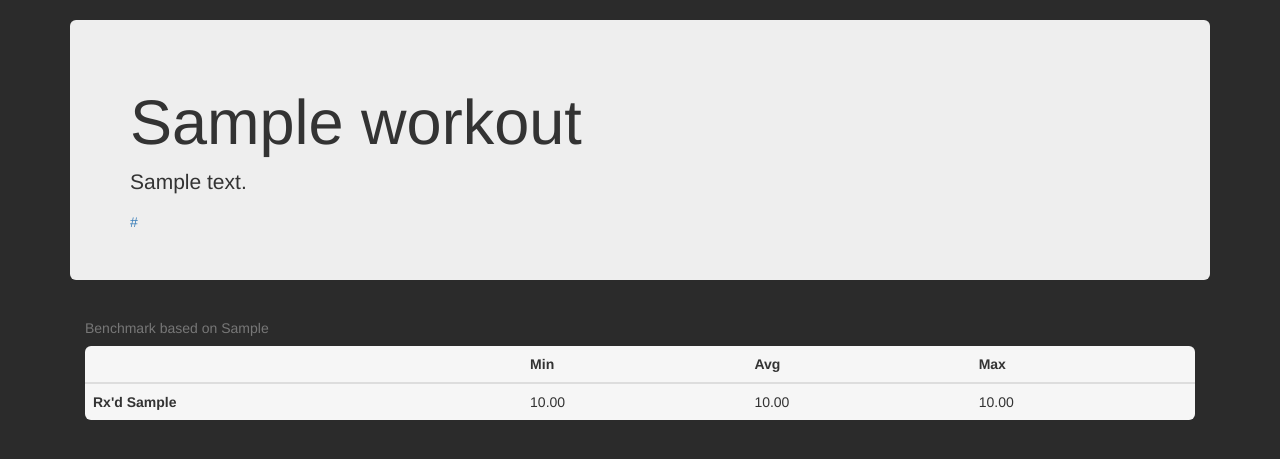
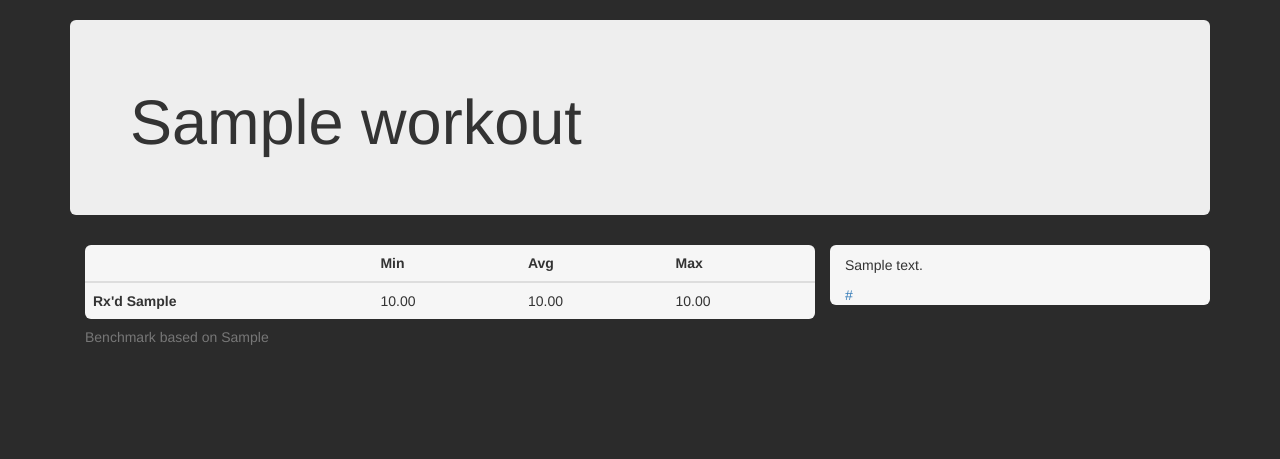
Before and after one commit to turnipsundae/fitjeb, a Django app: page /wods/1/ in a window 1280 px wide. Shown: the top 459 px of the page. Run offline with Django 3.2, Linux system fonts and the light colour scheme; tables that the repository leaves empty hold one stand-in row (Sample ...); some libraries are stand-ins or nearby versions.

Commit message:
Quiet down the description page

```diff
--- a/browse/static/browse/css/fitjeb.css
+++ b/browse/static/browse/css/fitjeb.css
@@ -13,6 +13,14 @@ body {
   padding-left: 15px;
 }
 
+/* Cream color and round out borders */
+.theme-one {
+    border-radius: 6px;
+    background-color: #F6F6F6;
+}
+
+
+/* Create a sleeve to pad each card */
 .sleeve {
     padding-top: 10px;
     padding-bottom: 10px;
@@ -24,16 +32,11 @@ body {
     padding-bottom: 10px;
     padding-left: 15px;
     padding-right: 15px;
-    border-radius: 6px;
-    background-color: #F6F6F6;
-}
-.card > h4 > a {
-    /*color: #E9E581;*/
 }
 
-.tablecard {
-    border-radius: 6px;
-    background-color: #F6F6F6;
+/* Tables and captions */
+caption {
+    caption-side: bottom;
 }
 
 /*
--- a/browse/templates/browse/index.html
+++ b/browse/templates/browse/index.html
@@ -13,7 +13,7 @@
     <div class="row marketing">
         {% for workout in workout_list %}
         <div class="col-md-6 sleeve">
-            <div class="card">
+            <div class="card theme-one">
             <h4><a href="/wods/{{ workout.id }}/">{{ workout.title }}</a></h4>
             <p>{{ workout.description|truncatewords:20 }}</p>
             </div>
--- a/browse/templates/browse/workoutdetail.html
+++ b/browse/templates/browse/workoutdetail.html
@@ -7,14 +7,12 @@
 <div class="container">
     <div class="jumbotron">
         <h1>{{ workout.title }}</h1>
-        <p class="lead">{{ workout.description }}</p>
-        <a href="{{ workout.link }}">{{ workout.link }}</a>
     </div>
 
     <div class="row marketing">
-        <div class="col-lg-12">
+        <div class="col-md-8">
             <div class="wod-result-stats">
-                <table class="table table-hover tablecard">
+                <table class="table table-hover theme-one">
                     <caption>Benchmark based on {{ workout.uom }}</caption>
                     <thead>
                         <tr>
@@ -37,6 +35,10 @@
                 </table>
             </div>
         </div>
+        <div class="col-md-4 theme-one">
+            <p class="">{{ workout.description|linebreaks }}</p>
+            <a href="{{ workout.link }}">{{ workout.link }}</a>
+        </div>
     </div>
 </div>
 {% endblock content %}
```
